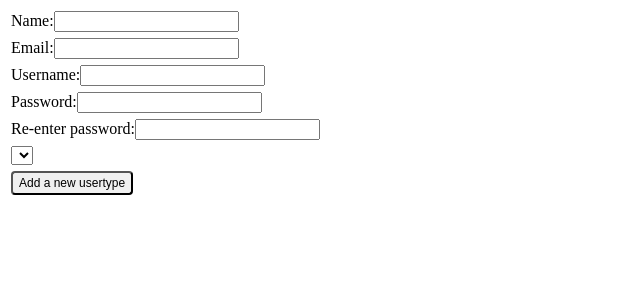
After one commit to jokinen77/tsoha-keskustelufoorumi, a Flask app: page /user/new in a window 1280 px wide. The commit adds this page. Shown: the top 300 px of the page, without its empty margins (0-640 px from the left). Run offline with Flask 2, Linux system fonts and the light colour scheme; lists and menus that the app fills with data are empty.

Commit message:
user and usertype adding functionality

```diff
--- /dev/null
+++ b/application/static/styles/default.css
@@ -0,0 +1,54 @@
+.simple_button {
+  white-space:nowrap;
+  border-radius: 4px;
+  background: rgb(240, 240, 240);
+  color: black;
+  padding: 3px 6px;
+  text-align: center;
+  text-decoration: none;
+  display: inline;
+  font-size: 12px;
+  cursor: pointer;
+}
+
+.flex-container {
+  padding: 0px;
+  margin: 0px;
+  list-style: none;
+  /* previous syntax */
+  display: -webkit-box;
+  display: -moz-box;
+  display: box;
+  /* current syntax */
+  display: -webkit-flex;
+  display: -moz-flex;
+  display: -ms-flexbox;
+  display: flex;
+}
+
+.flex-container li {
+  padding: 3px;
+  border: none;
+}
+
+.hbox {
+  /* previous syntax */
+  -moz-box-orient: horizontal;
+  -webkit-box-orient: horizontal;
+  box-orient: horizontal;
+  /* current syntax */
+  -webkit-flex-direction: row;
+  -ms-flex-direction: row;
+  flex-direction: row;
+}
+
+.vbox {
+  /* previous syntax */
+  -moz-box-orient: vertical;
+  -webkit-box-orient: vertical;
+  box-orient: vertical;
+  /* current syntax */
+  -webkit-flex-direction: column;
+  -ms-flex-direction: column;
+  flex-direction: column;
+}
--- /dev/null
+++ b/application/templates/auth/new_user.html
@@ -0,0 +1,21 @@
+{% extends "layout.html" %}
+
+{% block body %}
+<form method="POST" action="{{ url_for('user_create') }}">
+  <ul class="flex-container vbox">
+    <li><span>Name:</span><input type="text" name="name"/></li>
+    <li><span>Email:</span><input type="email" name="email"/></li>
+    <li><span>Username:</span><input type="text" name="username"/></li>
+    <li><span>Password:</span><input type="password" name="password"/></li>
+    <li><span>Re-enter password:</span><input type="password" name="password1"/></li>
+    <li>
+      <select name="usertype_id">
+        {% for usertype in usertypes %}
+        <option value="{{ usertype.id }}">{{ usertype.name }}</option>
+        {% endfor %}
+      </select>
+    </li>
+    <li><input type="submit" class="simple_button" value="Add a new usertype"/></li>
+  </ul>
+</form>
+{% endblock %}
--- a/application/templates/layout.html
+++ b/application/templates/layout.html
@@ -3,6 +3,7 @@
   <head>
     <meta charset="utf-8">
     <title>ForumApp</title>
+    <link rel="stylesheet" type="text/css" href="/styles/default.css">
   </head>
 
   <body>
--- a/application/views.py
+++ b/application/views.py
@@ -1,6 +1,54 @@
-from flask import render_template
-from application import app
+from flask import redirect, render_template, request, url_for
+from application import app, db
+from application.auth.models import Usertype, User
 
 @app.route("/")
 def index():
     return render_template("index.html")
+
+@app.route("/usertype/new", methods=["GET"])
+def usertype_form():
+    return render_template("auth/new_usertype.html")
+
+@app.route("/usertype/new", methods=["POST"])
+def usertype_create():
+    name = request.form.get("name")
+    value = request.form.get("value")
+    usertype = Usertype(name, value)
+
+    db.session().add(usertype)
+    db.session().commit()
+
+    print('New usertype added:', usertype.name)
+
+    return redirect(url_for("usertypes_index"))
+
+@app.route("/usertype", methods=["GET"])
+def usertypes_index():
+    return render_template("auth/usertype.html", usertypes = Usertype.query.all())
+
+@app.route("/user/new", methods=["GET"])
+def user_form():
+    return render_template("auth/new_user.html", usertypes = Usertype.query.all())
+
+@app.route("/user/new", methods=["POST"])
+def user_create():
+    name = request.form.get("name")
+    username = request.form.get("username")
+    usertype = request.form.get("usertype_id")
+    email = request.form.get("email")
+    password = request.form.get("password")
+    password1 = request.form.get("password1")
+
+    user = User(name, username, password, email, usertype)
+
+    db.session().add(user)
+    db.session().commit()
+
+    print('New usertype added:', user.name, user.usertype.name)
+
+    return redirect(url_for("user_index"))
+
+@app.route("/user", methods=["GET"])
+def user_index():
+    return render_template("auth/user.html", users = User.query.all())
```
Also changed, not shown: application/__init__.py (+23 -1 lines), application/auth/models.py (added, +57 -0 lines), application/forums/models.py (added, +13 -0 lines), application/templates/auth/new_usertype.html (added, +11 -0 lines), application/templates/auth/user.html (added, +25 -0 lines), application/templates/auth/usertype.html (added, +19 -0 lines), application/forums/__init__.py (added), 1 other file.
